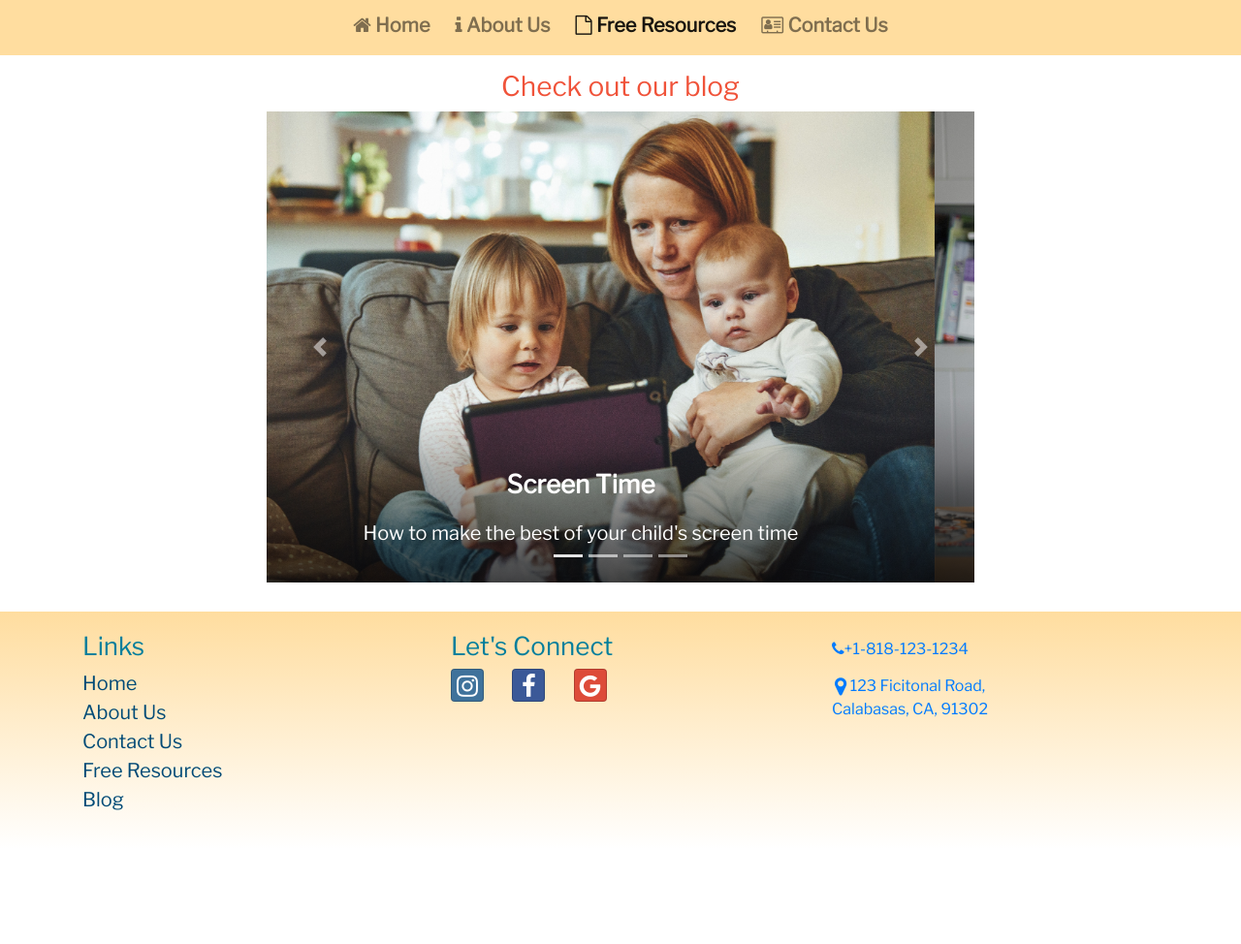
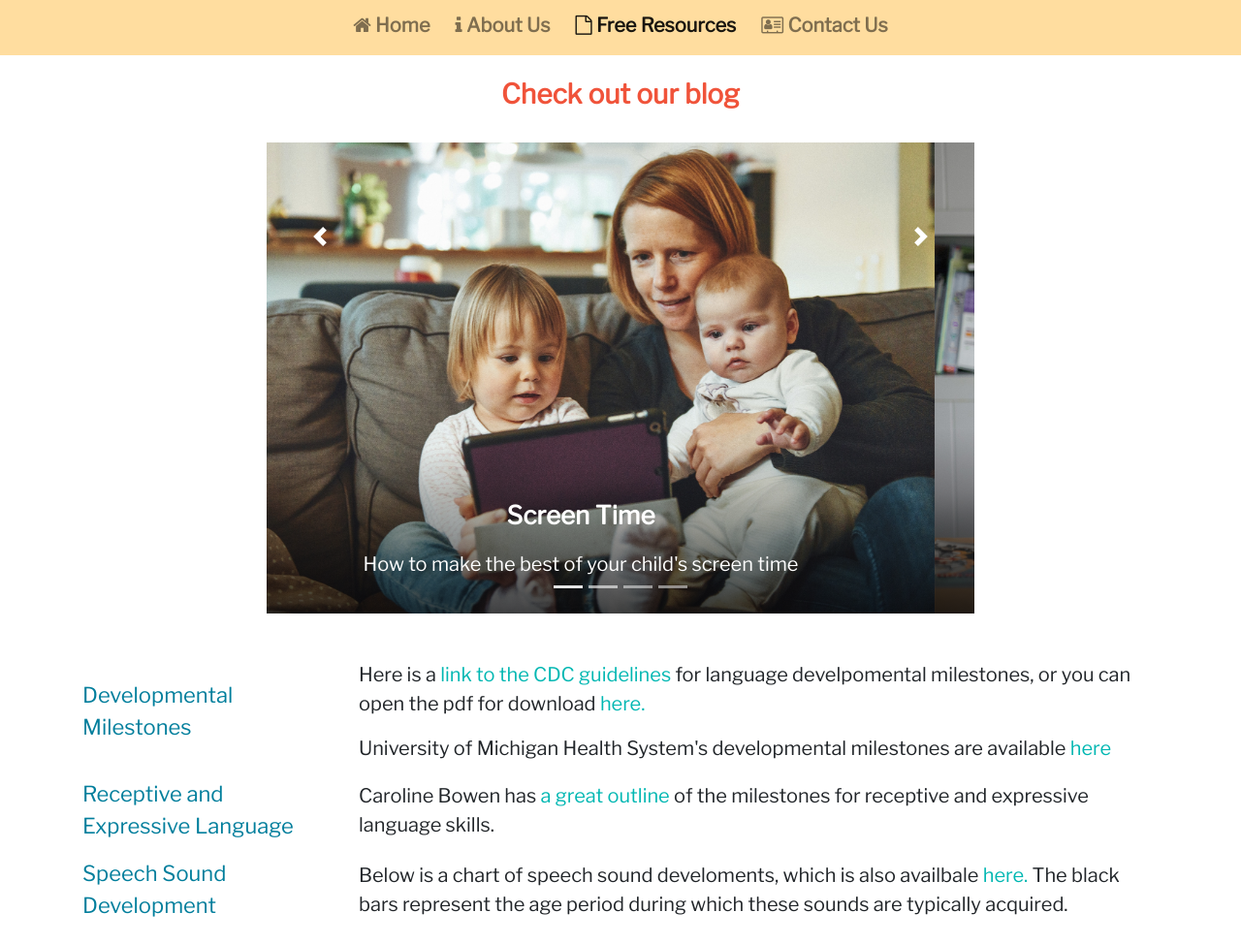
Before and after one commit to dsleylian/CalabasasSapeech, a website: page freeresources.html in a window 1280 px wide. Shown: the part 158-1132 px from the top of the page at 97% size. Before the commit the page ends 1034 px from the top, so only its background shows below. Drawn offline with nearby package versions, Linux system fonts and the light colour scheme.

Commit message:
completed blog pages with styling, added to free resources page, fixed carousel arrows

```diff
--- a/css/home.css
+++ b/css/home.css
@@ -35,6 +35,7 @@ h2 {
 
 h3 {
     color: #f0533a;
+    font-weight: 600;
 }
 .about-us-p {
     font-weight: 600;
@@ -182,5 +183,16 @@ h5 {
 }
 
 .in-text-link {
+    color: #00b7b2;
+}
+
+.milestone-title {
     color: #007e9c;
+    font-size: 22px;
 }
+
+.carousel-control-prev,
+.carousel-control-next{
+      bottom: 60%;
+      opacity: 1;
+}
--- a/freeresources.html
+++ b/freeresources.html
@@ -143,12 +143,9 @@
 
         <!--Content-->
 
-        <!--Helpful Links-->
-
-
         <!--Carousel for Blog-->
         <div class="container">
-            <div class="row mt-3">
+            <div class="row my-4">
                 <div class="col text-center">
                     <a href="blog.html"><h3>Check out our blog</h3></a>
                 </div>
@@ -213,6 +210,40 @@
             </div>
         </div>
 
+        <!--Helpful Links-->
+        <div class="container">
+            <div class="row align-items-center mt-5">
+                <div class="col-12 col-md-4 col-lg-3">
+                    <p class="milestone-title">Developmental Milestones</p>
+                </div>
+                <div class="col">
+                    <p>Here is a <a class="in-text-link" target="_blank" href="https://www.cdc.gov/ncbddd/actearly/milestones/index.html" >link to the CDC guidelines</a> for language develpomental milestones, or you can open the pdf for download <a target="_blank" class="in-text-link" href="https://www.cdc.gov/ncbddd/actearly/pdf/checklists/Checklists-with-Tips_Reader_508.pdf" >here.</a></p>
+                    <p>University of Michigan Health System's developmental milestones are available <a class="in-text-link" target="_blank" href="https://www.mottchildren.org/posts/your-child/developmental-milestones" >here</a></p>
+                </div>
+            </div>
+            <div class="row align-items-center">
+                <div class="col-12 col-md-4 col-lg-3">
+                    <p class="milestone-title">Receptive and Expressive Language</p>
+                </div>
+                <div class="col">
+                    <p>Caroline Bowen has <a class="in-text-link" target="_blank" href="https://www.speech-language-therapy.com/index.php?option=com_content&view=article&id=34:ages&catid=11:admin&Itemid=117">a great outline</a>  of the milestones for receptive and expressive language skills.</p>
+                </div>
+            </div>
+            <div class="row align-items-center">
+                <div class="col-12 col-md-4 col-lg-3">
+                    <p class="milestone-title">Speech Sound Development</p>
+                </div>
+                <div class="col">
+                    <p>Below is a chart of speech sound develoments, which is also availbale <a class="in-text-link" target="_blank" href="https://www.asha.org/siteassets/Practice-Portal/Late-Language-Emergence/Consonant-Acquisition-Chart.pdf"> here.</a> The black bars represent the age period during which these sounds are typically acquired.</p>
+                </div>
+            </div>
+            <div class="row">
+                <div class="col text-center">
+                    <img src="images/Consonant-Acquisition-Chart.jpg" width="700" >
+                </div>
+            </div>
+        </div>
+
         <footer class="site-footer">
             <div class="container">
                 <div class="row">
```
Also changed, not shown: blogdailyroutine.html (+3 -3 lines), blogliteracyandreading.html (+4 -4 lines), blogplaytime.html (+3 -3 lines), blogscreentime.html (+4 -4 lines), images/Consonant-Acquisition-Chart.jpg (added).
